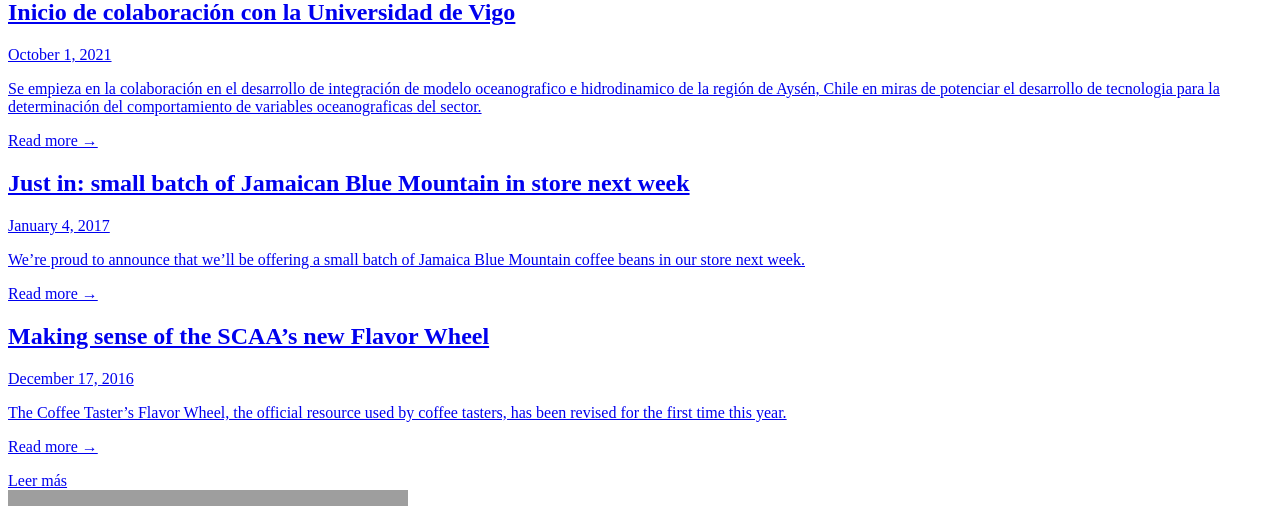
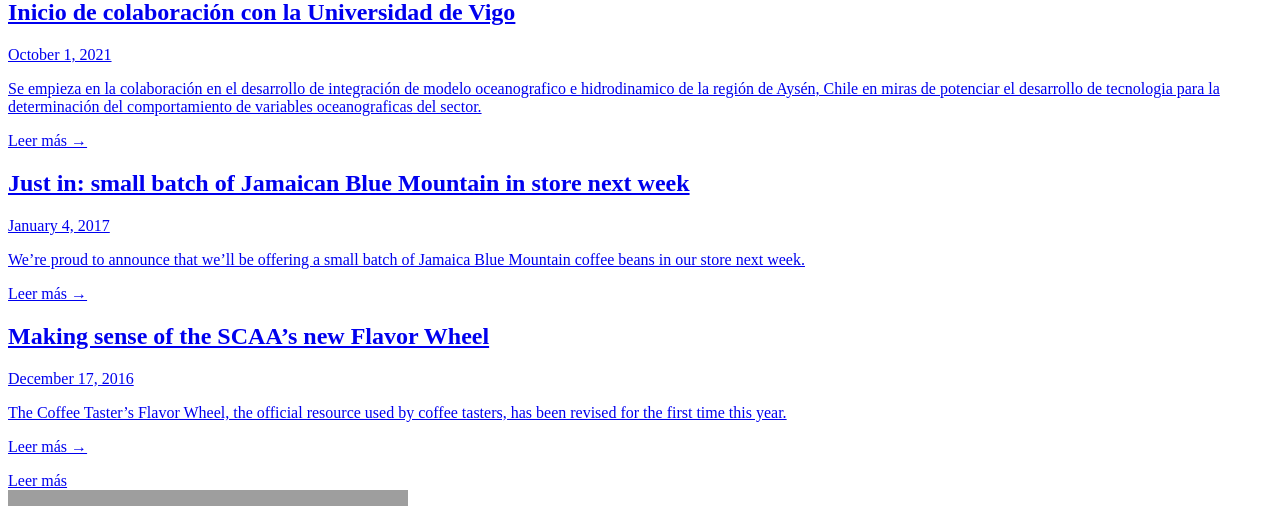
Before and after one commit to ggodoygeogama/smart-ocean-8bdb7, a Next.js app: page / in a window 1280 px wide. Shown: the part 2040-2546 px from the top of the page. Built offline with nearby package versions, Linux system fonts and the light colour scheme; grey boxes are pictures that could not be loaded.

Commit message:
post-block.js: changed

```diff
--- a/components/post-block.js
+++ b/components/post-block.js
@@ -12,7 +12,7 @@
           />
         </p>
         <p className="mb0">{description}</p>
-        <p className="link b dib black mb0">Read more →</p>
+        <p className="link b dib black mb0">Leer más →</p>
       </a>
     </Link>
   )
```
